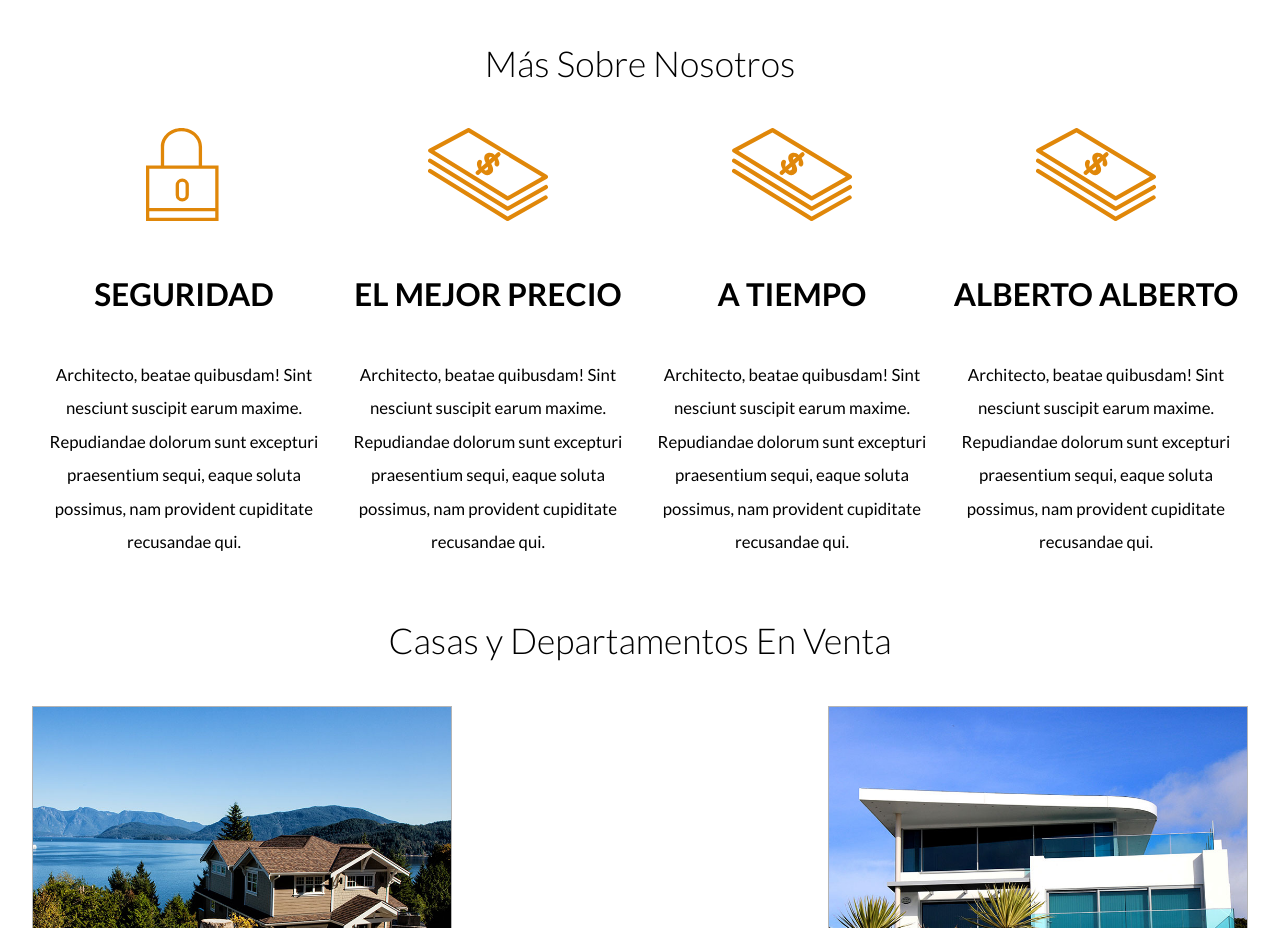
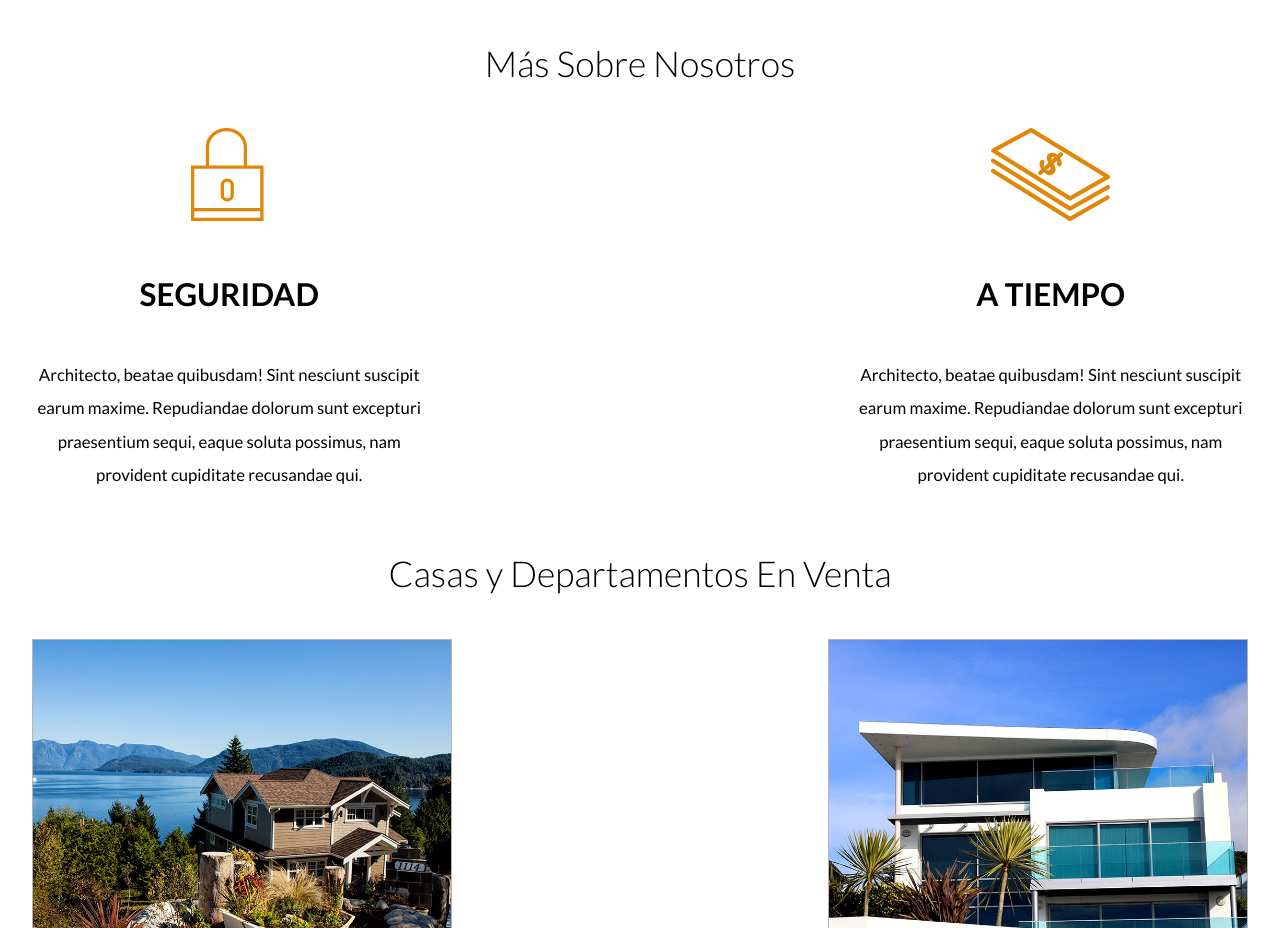
Before and after one commit to AlbertoNoriega/capagit, a plain HTML site: page index.html in a window 1280 px wide. Shown: the part 802-1730 px from the top of the page. Drawn offline with Linux system fonts and the light colour scheme.

Commit message:
Se eliminaron unos campos

```diff
--- a/index.html
+++ b/index.html
@@ -41,20 +41,8 @@
                     praesentium sequi, eaque soluta possimus, nam provident cupiditate recusandae qui.</p>
             </div>
             <div class="icono">
-                <img src="img/icono2.svg" alt="Icono Mejor Precio">
-                <h3>El Mejor Precio</h3>
-                <p>Architecto, beatae quibusdam! Sint nesciunt suscipit earum maxime. Repudiandae dolorum sunt excepturi
-                    praesentium sequi, eaque soluta possimus, nam provident cupiditate recusandae qui.</p>
-            </div>
-            <div class="icono">
                 <img src="img/icono2.svg" alt="Icono a Tiempo">
                 <h3>A Tiempo</h3>
-                <p>Architecto, beatae quibusdam! Sint nesciunt suscipit earum maxime. Repudiandae dolorum sunt excepturi
-                    praesentium sequi, eaque soluta possimus, nam provident cupiditate recusandae qui.</p>
-            </div>
-            <div class="icono">
-                <img src="img/icono2.svg" alt="Icono a Tiempo">
-                <h3>Alberto Alberto</h3>
                 <p>Architecto, beatae quibusdam! Sint nesciunt suscipit earum maxime. Repudiandae dolorum sunt excepturi
                     praesentium sequi, eaque soluta possimus, nam provident cupiditate recusandae qui.</p>
             </div>
```
